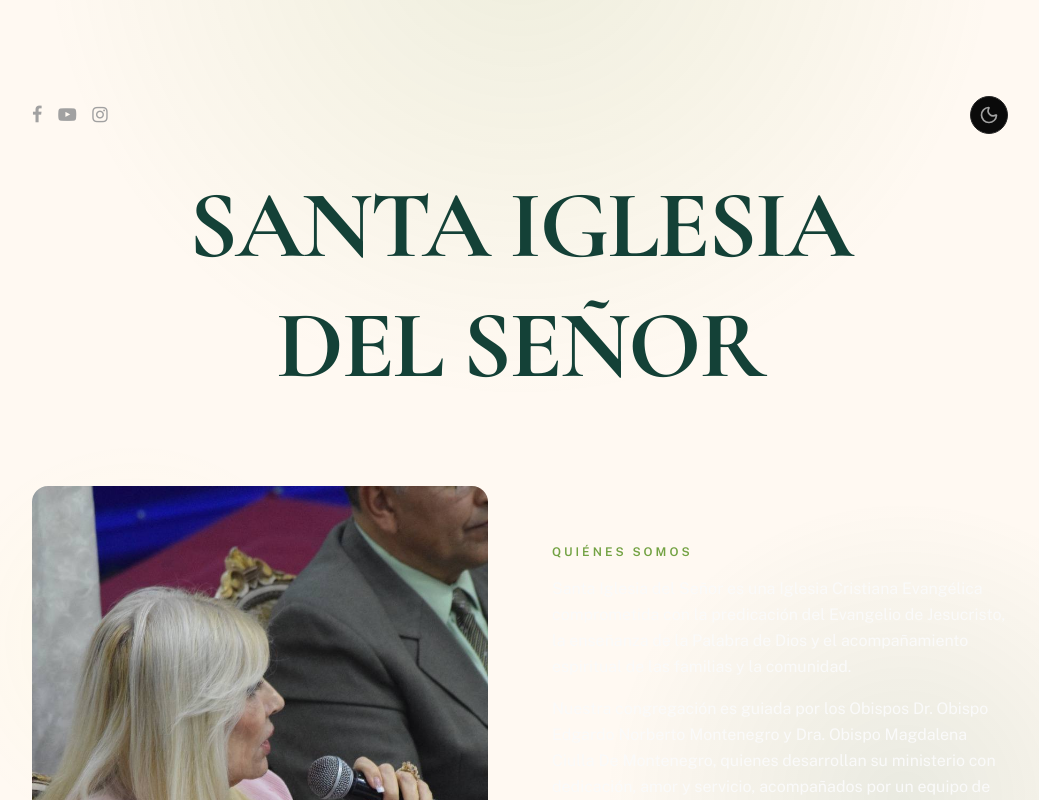
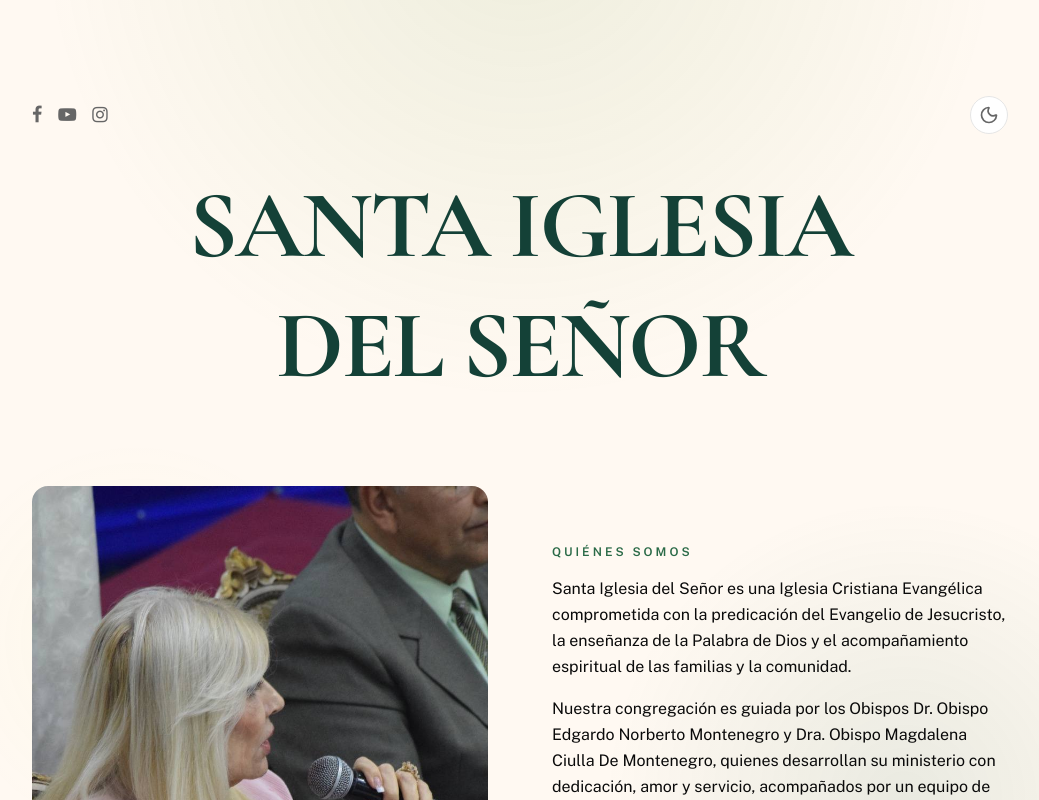
Before and after one commit to Jonitsss/SIDS-IGLESIA, a Next.js app: page / in a window 1280 px wide. Shown: the top 800 px of the page, without its empty margins (120-1159 px from the left). Built offline with nearby package versions, Linux system fonts and the light colour scheme; no server answers.

Commit message:
fix: restaurar @theme, colores light, radius y dark variant en globals.css

```diff
--- a/src/app/globals.css
+++ b/src/app/globals.css
@@ -1,54 +1,45 @@
 @import "tailwindcss";
 @import "tw-animate-css";
 
-@custom-variant dark (&:where(.dark, .dark *));
+@custom-variant dark (&:is(.dark *));
 
-@theme inline {
-  --color-background: #0a0a0a;
-  --color-foreground: #fafafa;
-  /* ... existing theme tokens ... */
-  --color-border: oklch(0.269 0 0);
-  --color-input: oklch(0.269 0 0);
-  --color-ring: oklch(0.439 0 0);
-  --color-primary: #73A243;
-  --color-primary-foreground: oklch(0.985 0 0);
-  --color-secondary: #2A6A47;
-  --color-secondary-foreground: oklch(0.985 0 0);
-  --color-destructive: oklch(0.396 0.141 25.723);
-  --color-destructive-foreground: oklch(0.637 0.237 25.331);
-  --color-muted: oklch(0.269 0 0);
-  --color-muted-foreground: oklch(0.708 0 0);
-  --color-accent: #DAE953;
-  --color-accent-foreground: oklch(0.985 0 0);
-  --color-popover: oklch(0.147 0 0);
-  --color-popover-foreground: oklch(0.985 0 0);
-  --color-card: oklch(0.147 0 0);
-  --color-card-foreground: oklch(0.985 0 0);
+@theme {
+  --color-background: #FFFFFF;
+  --color-foreground: #0a0a0a;
+  --color-card: #FFFFFF;
+  --color-card-foreground: #0a0a0a;
+  --color-popover: #FFFFFF;
+  --color-popover-foreground: #0a0a0a;
+  --color-primary: #2A6A47;
+  --color-primary-foreground: #FFFFFF;
+  --color-secondary: #f0f0f0;
+  --color-secondary-foreground: #1a1a1a;
+  --color-muted: #f5f5f5;
+  --color-muted-foreground: #666666;
+  --color-accent: #73A243;
+  --color-accent-foreground: #FFFFFF;
+  --color-destructive: #dc2626;
+  --color-destructive-foreground: #FFFFFF;
+  --color-border: #e5e5e5;
+  --color-input: #e5e5e5;
+  --color-ring: #2A6A47;
+  --radius: 0.5rem;
   --radius-sm: calc(var(--radius) - 4px);
   --radius-md: calc(var(--radius) - 2px);
   --radius-lg: var(--radius);
   --radius-xl: calc(var(--radius) + 4px);
-  --color-sidebar: oklch(0.147 0 0);
-  --color-sidebar-foreground: oklch(0.985 0 0);
-  --color-sidebar-primary: #73A243;
-  --color-sidebar-primary-foreground: oklch(0.985 0 0);
-  --color-sidebar-accent: #DAE953;
-  --color-sidebar-accent-foreground: oklch(0.985 0 0);
-  --color-sidebar-border: oklch(0.269 0 0);
-  --color-sidebar-ring: oklch(0.439 0 0);
+  --color-sidebar: #FFFFFF;
+  --color-sidebar-foreground: #0a0a0a;
+  --color-sidebar-primary: #2A6A47;
+  --color-sidebar-primary-foreground: #FFFFFF;
+  --color-sidebar-accent: #73A243;
+  --color-sidebar-accent-foreground: #FFFFFF;
+  --color-sidebar-border: #e5e5e5;
+  --color-sidebar-ring: #2A6A47;
 }
 
 body {
   touch-action: pan-x pan-y;
-}
-
-@media (prefers-reduced-motion: reduce) {
-  *, *::before, *::after {
-    animation-duration: 0.01ms !important;
-    animation-iteration-count: 1 !important;
-    transition-duration: 0.01ms !important;
-    scroll-behavior: auto !important;
-  }
 }
 
 .dark {
--- a/src/app/layout.tsx
+++ b/src/app/layout.tsx
@@ -19,7 +19,7 @@ export default function RootLayout({
         <link rel="preconnect" href="https://fonts.gstatic.com" crossOrigin="anonymous" />
         <link href="https://fonts.googleapis.com/css2?family=Public+Sans:wght@400;500;600;700;800&family=Cormorant+Garamond:wght@400;500;600;700&display=swap" rel="stylesheet" />
         <link rel="stylesheet" href="https://cdnjs.cloudflare.com/ajax/libs/font-awesome/4.7.0/css/font-awesome.min.css" />
-        <meta name="viewport" content="width=device-width, initial-scale=1.0" />
+        <meta name="viewport" content="width=device-width, initial-scale=1.0, maximum-scale=1.0, user-scalable=no" />
         <script
           dangerouslySetInnerHTML={{
             __html: `
--- a/src/app/providers.tsx
+++ b/src/app/providers.tsx
@@ -4,15 +4,12 @@ import { ReactNode } from "react"
 import { AuthProvider } from "@/contexts/AuthContext"
 import { ThemeProvider } from "@/contexts/ThemeContext"
 import { Toaster } from "sonner"
-import { MotionConfig } from "framer-motion"
 
 export function Providers({ children }: { children: ReactNode }) {
   return (
     <ThemeProvider>
       <AuthProvider>
-        <MotionConfig reducedMotion="user">
-          {children}
-        </MotionConfig>
+        {children}
         <Toaster
           position="top-right"
           richColors
```
